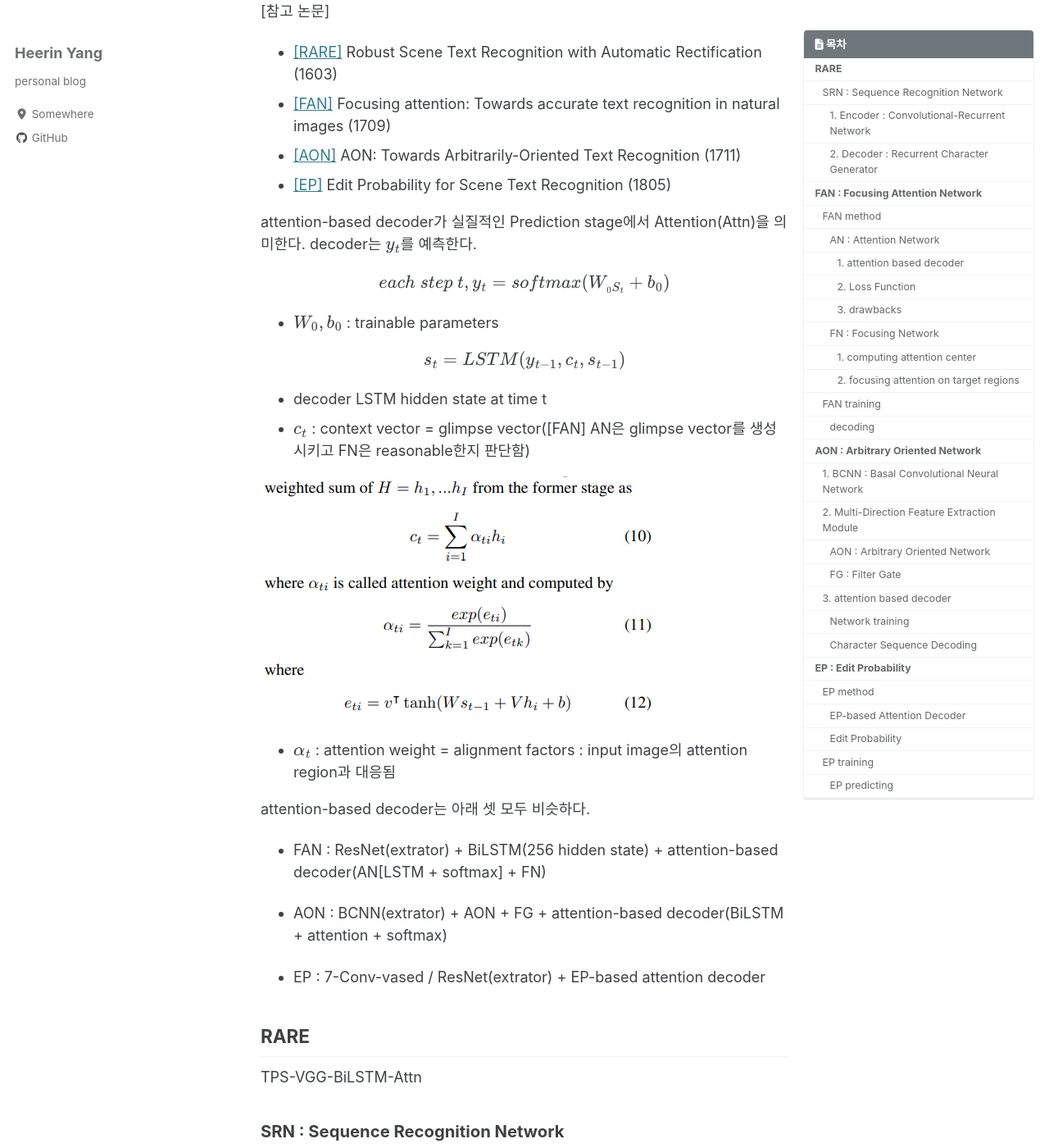
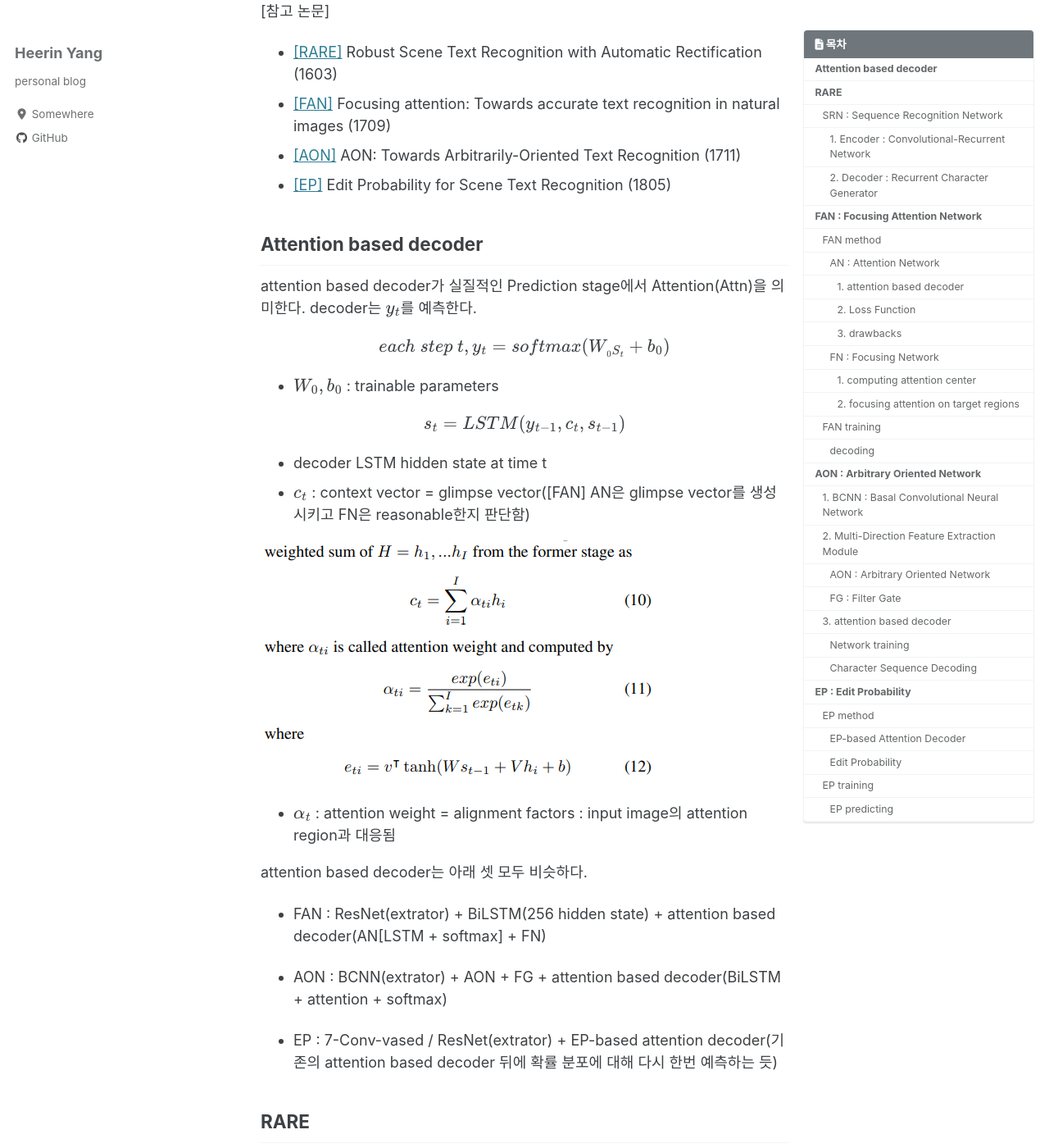
Before and after one commit to hryang06/hryang06.github.io, a Jekyll site: the page built from _posts/2020-04-28-Attn.md, in a window 1280 px wide and 1400 px high, scrolled down 238 px. Shown: the whole window at 82% size. Built offline with Jekyll 4.4.1, drawn with Linux system fonts in a browser that asks for light colours; cached includes are drawn as plain includes; nearby versions of some CDN libraries; formulas are drawn with MathJax 3; some of the changed text lies outside the part shown.

Commit message:
Modify attention based decoder

```diff
--- a/_posts/2020-04-28-Attn.md
+++ b/_posts/2020-04-28-Attn.md
@@ -27,7 +27,9 @@ Attention-based sequence prediction에 관한 글입니다.
 - [[AON]](https://arxiv.org/abs/1711.04226) AON: Towards Arbitrarily-Oriented Text Recognition (1711)
 - [[EP]](https://arxiv.org/abs/1805.03384) Edit Probability for Scene Text Recognition (1805)
 
-attention-based decoder가 실질적인 Prediction stage에서 Attention(Attn)을 의미한다. decoder는 $$y_t$$를 예측한다.
+## Attention based decoder
+
+attention based decoder가 실질적인 Prediction stage에서 Attention(Attn)을 의미한다. decoder는 $$y_t$$를 예측한다.
 
 $$each\ step\ t, y_t = softmax(W_{_0S_t} + b_0)$$
 
@@ -42,13 +44,13 @@ $$s_t = LSTM(y_{t-1}, c_t, s_{t-1})$$
 - $$\alpha_t$$ : attention weight = alignment factors : input image의 attention region과 대응됨
 
 
-attention-based decoder는 아래 셋 모두 비슷하다.
+attention based decoder는 아래 셋 모두 비슷하다.
 
-- FAN : ResNet(extrator) + BiLSTM(256 hidden state) + attention-based decoder(AN[LSTM + softmax] + FN)
+- FAN : ResNet(extrator) + BiLSTM(256 hidden state) + attention based decoder(AN[LSTM + softmax] + FN)
 
-- AON : BCNN(extrator) + AON + FG + attention-based decoder(BiLSTM + attention + softmax)
+- AON : BCNN(extrator) + AON + FG + attention based decoder(BiLSTM + attention + softmax)
 
-- EP : 7-Conv-vased / ResNet(extrator) + EP-based attention decoder
+- EP : 7-Conv-vased / ResNet(extrator) + EP-based attention decoder(기존의 attention based decoder 뒤에 확률 분포에 대해 다시 한번 예측하는 듯)
 
 
 
@@ -297,7 +299,7 @@ input feature sequence $$(\hat h_1, ... , \hat h_L)$$ 로부터 target sequence
 
 t번째 step에서
 
-$$y_t = softmax(W^T s_t) /quad (1)$$
+$$y_t = softmax(W^T s_t) \quad (1)$$
 - $$W_T$$ : learnable parameter
 - $$s_t$$ : RNN hidden state
 
@@ -372,7 +374,10 @@ $$s_t = RNN(y_{t-1}, g_t, s_{t-1}) \quad (2)$$
 
 기존의 attention decoder는 다음과 같다. [FAN](#1.-attention-based-decoder)과 [AON](3.-attention-based-decoder)과 비슷하다.
 
+j번째 단계에서,
+
 ![EP Formula 1](/assets/images/post/attn/ep_formula1.PNG)
+- $$\omega, W, V, b, v$$ : trainable parameters
 
 EP calculation은 다음과 같다.
 
```
